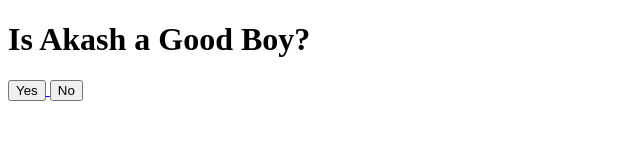
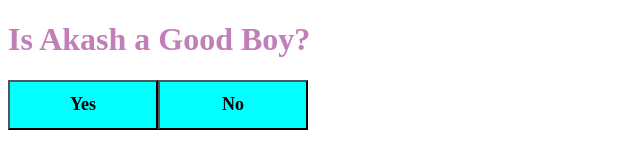
Before and after one commit to PuliPrabhas/PrabhasPuli, a plain HTML site: page index.html in a window 1280 px wide. Shown: the whole page, without its empty margins (0-640 px from the left). Drawn offline with Linux system fonts and the light colour scheme.

Commit message:
Update index.html

```diff
--- a/index.html
+++ b/index.html
@@ -4,7 +4,7 @@
     <meta charset="UTF-8">
     <meta name="viewport" content="width=device-width, initial-scale=1.0">
     <title>Clickable button</title>
-    <link rel="stylesheet" href="style.css">
+    <link rel="stylesheet" href="Button.css">
     <script src="Button.js"></script>
 </head>
 <body>
```
